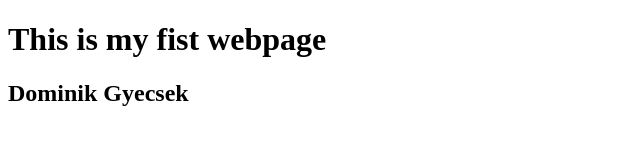
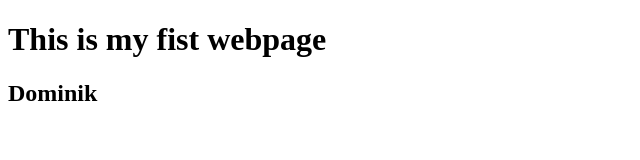
Before and after one commit to dominikgyecsek/CM1016, a plain HTML site: page index.html in a window 1280 px wide. Shown: the whole page, without its empty margins (0-640 px from the left). Drawn offline with Linux system fonts and the light colour scheme.

Commit message:
Name change

```diff
--- a/index.html
+++ b/index.html
@@ -7,6 +7,6 @@
 <body>
 
     <h1>This is my fist webpage</h1>
-    <h2>Dominik Gyecsek</h2>
+    <h2>Dominik</h2>
 </body>
 </html>
```
